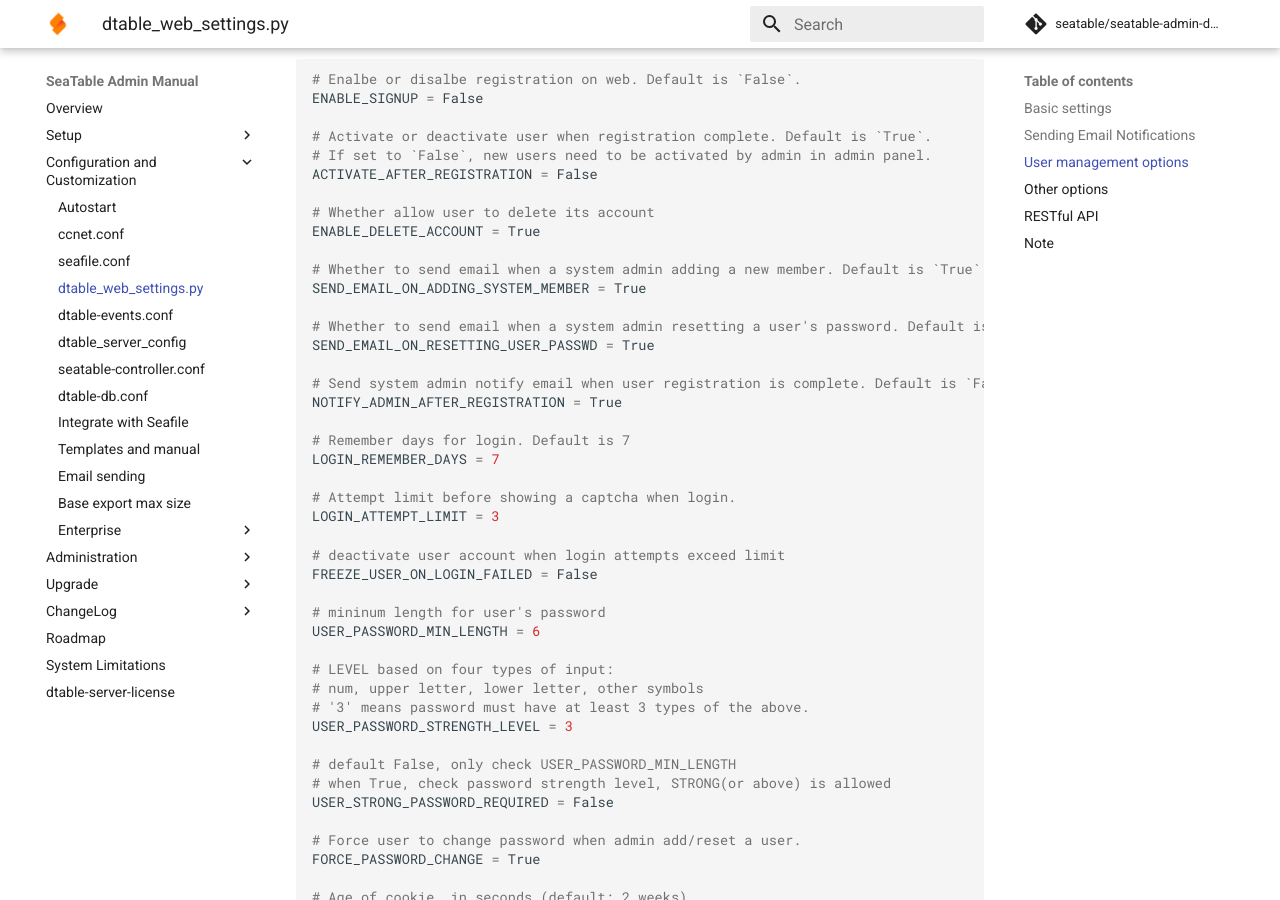
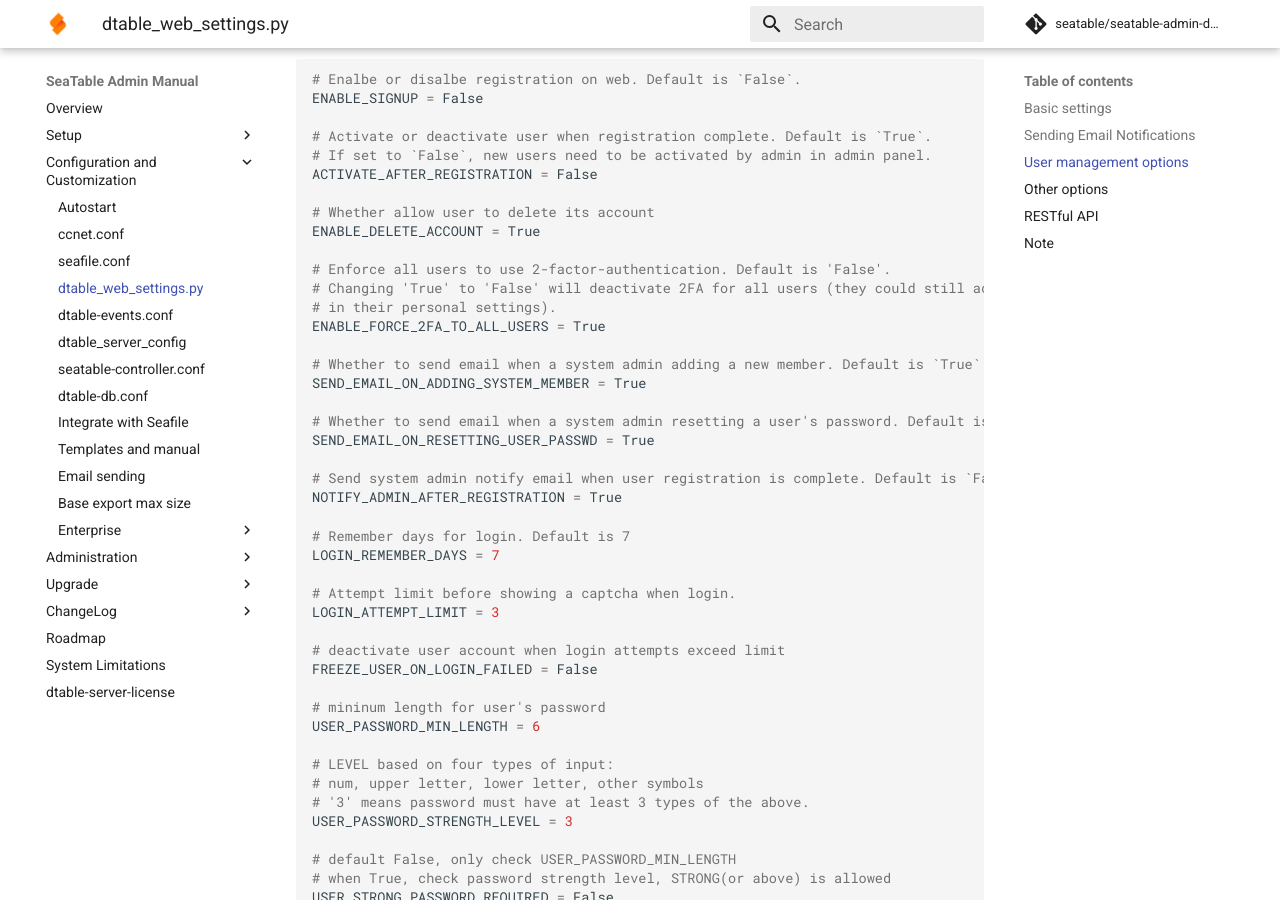
Before and after one commit to seatable/seatable-admin-docs, an MkDocs documentation site: the page built from manual/config/dtable_web_settings.md, in a window 1280 px wide and 900 px high, scrolled down 930 px. Built offline with MkDocs 1.6.1 and Material for MkDocs 9.7.7, drawn with Linux system fonts in a browser that asks for light colours; comment, search, counter and statistics services are not loaded.

Commit message:
Update dtable_web_settings.md
Add description and entry of `ENABLE_FORCE_2FA_TO_ALL_USERS = True`

```diff
--- a/manual/config/dtable_web_settings.md
+++ b/manual/config/dtable_web_settings.md
@@ -44,6 +44,11 @@
 
 # Whether allow user to delete its account
 ENABLE_DELETE_ACCOUNT = True
+
+# Enforce all users to use 2-factor-authentication. Default is 'False'.
+# Changing 'True' to 'False' will deactivate 2FA for all users (they could still activate it
+# in their personal settings).
+ENABLE_FORCE_2FA_TO_ALL_USERS = True
 
 # Whether to send email when a system admin adding a new member. Default is `True`.
 SEND_EMAIL_ON_ADDING_SYSTEM_MEMBER = True
```
